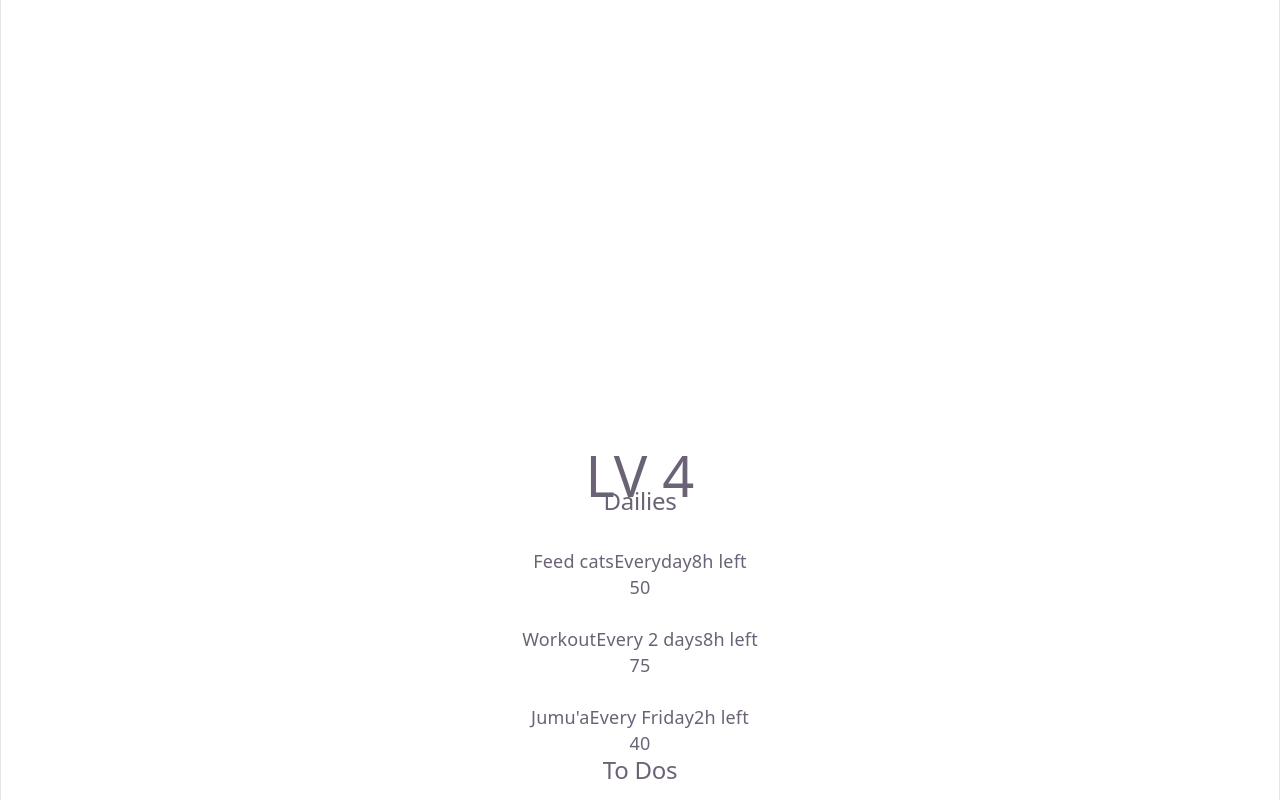
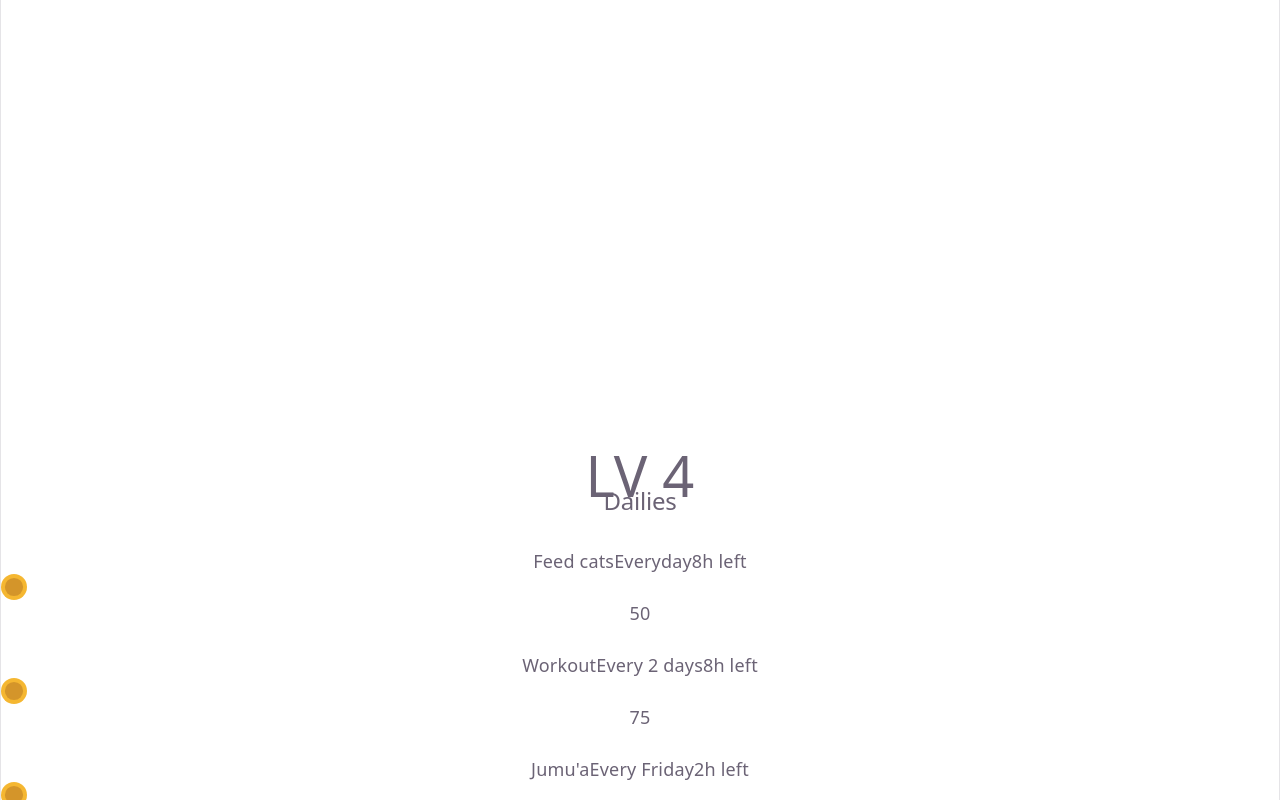
Before and after one commit to Ziad-Agha/ToDoApp, a React (Vite) app in the folder Frontend/: page / in a window 1280 px wide. Shown: the top 800 px of the page. Built offline with nearby package versions, Linux system fonts and the light colour scheme.

Commit message:
#4 - Added Coins symbol to the TaskBox

```diff
--- a/Frontend/src/HomePage.tsx
+++ b/Frontend/src/HomePage.tsx
@@ -1,6 +1,6 @@
 export default function HomePage() {
 
-     const dummyTasks: Task[] = [
+    const dummyTasks: Task[] = [
         {
             user_id: "u_001",
             task_id: "t_001",
@@ -49,7 +49,7 @@ export default function HomePage() {
             difficulty: "easy",
             type: "frontend",
             recurrence: "Every 2 days",
-            timeleft:'9h left',
+            timeleft: '9h left',
             status: "incomplete",
             value: 20,
             created_on: new Date("2026-06-24"),
@@ -105,8 +105,8 @@ export default function HomePage() {
         <SubNav />
         <main className="grid grid-cols-3 gap-3 p-8 pr-75 bg-tasks-view w-full h-[80vh]">
             <TaskSection header="Dailies" tasks={[dummyTasks[0], dummyTasks[1], dummyTasks[2]]} />
-            <TaskSection header="To Dos" tasks={[dummyTasks[3], dummyTasks[4]]}/>
-            <TaskSection header="Pending" tasks={[dummyTasks[5], dummyTasks[6]]}/>
+            <TaskSection header="To Dos" tasks={[dummyTasks[3], dummyTasks[4]]} />
+            <TaskSection header="Pending" tasks={[dummyTasks[5], dummyTasks[6]]} />
         </main>
     </>
 }
@@ -178,14 +178,28 @@ function TaskBox({ task }) {
 
                 <span className="leading-4">{task.title}</span>
                 <span className="text-xs opacity-50">{task.recurrence}</span>
-                { task.timeleft && <span className="text-xs opacity-50 text-right absolute bottom-1 right-2.5">{task.timeleft}</span> }
+                {task.timeleft && <span className="text-xs opacity-50 text-right absolute bottom-1 right-2.5">{task.timeleft}</span>}
 
             </div>
 
-            <div className="flex justify-center items-center h-full bg-coin-area">
-                <span className="text-coin-value">{task.value}</span>
+            <div className="flex flex-col justify-center items-center gap-1 h-full bg-coin-area">
+                <Coin />
+                <span className="text-coin-value font-semibold text-sm leading-2">{task.value}</span>
             </div>
 
         </article>
     );
 }
+
+function Coin({ size = 26, outerColor = "#F5B731", innerColor = "#D4952A" }) {
+    const center = size / 2;
+    const outerRadius = size / 2;
+    const innerRadius = size * 0.35;
+
+    return (
+        <svg width={size} height={size} viewBox={`0 0 ${size} ${size}`}>
+            <circle cx={center} cy={center} r={outerRadius} fill={outerColor} />
+            <circle cx={center} cy={center} r={innerRadius} fill={innerColor} />
+        </svg>
+    );
+}
```
